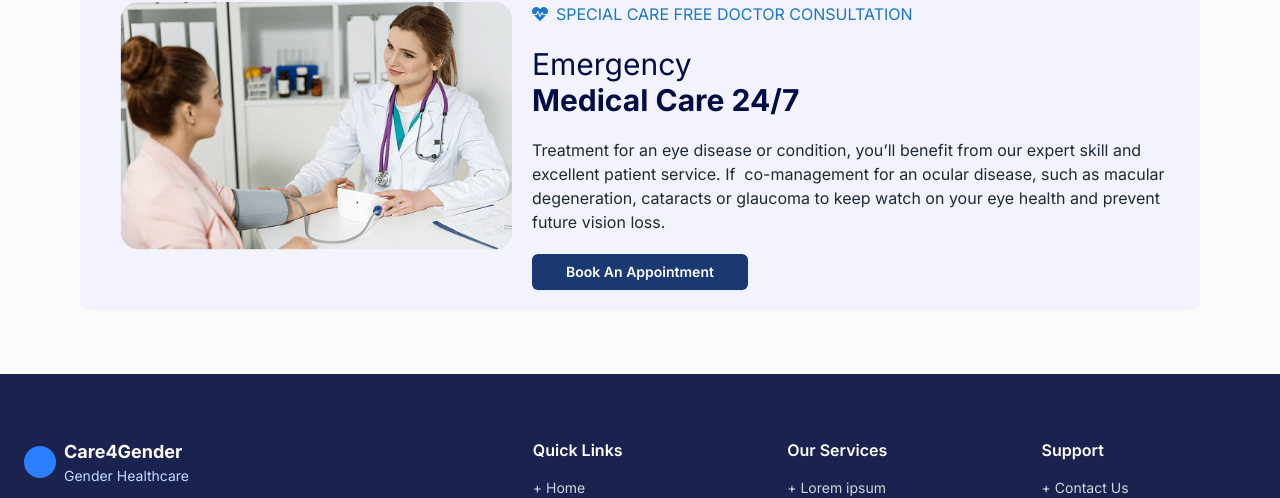
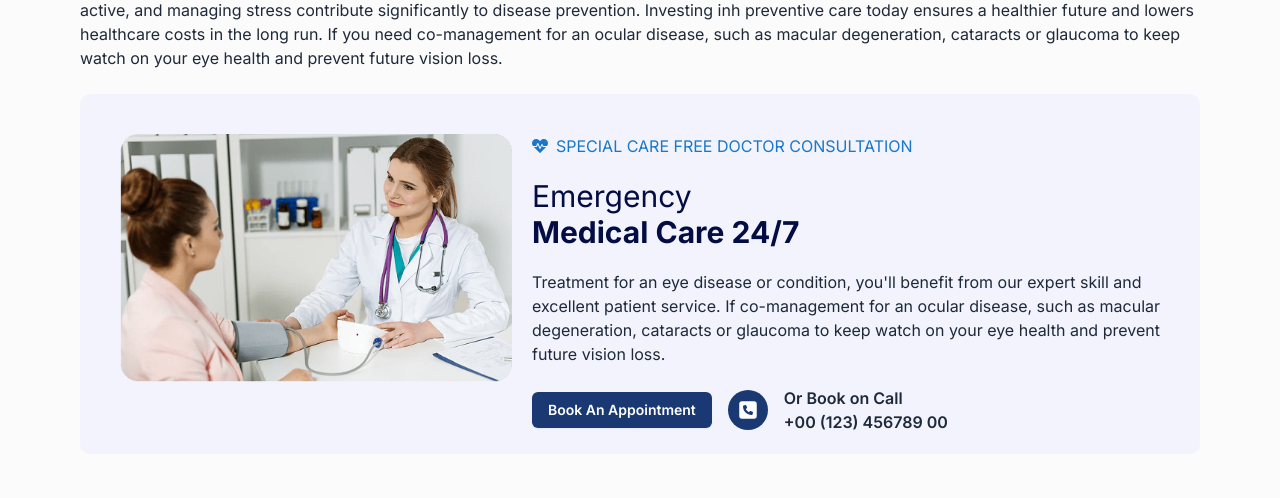
Before and after one commit to FIVE-AE-SIEU-NHAN/GenderHealthcareFE, a React (Vite) app: page /servicedetail in a window 1280 px wide. Shown: the part 2118-2616 px from the top of the page. Built offline with nearby package versions, Linux system fonts and the light colour scheme.

Commit message:
Update ServiceDetail.tsx

```diff
--- a/src/Application/ServiceDetail.tsx
+++ b/src/Application/ServiceDetail.tsx
@@ -4,6 +4,7 @@ import { Button } from "@/components/ui/button";
 
 import { IoMdCheckmarkCircleOutline } from "react-icons/io";
 import { FaHeartbeat } from "react-icons/fa";
+import { FaSquarePhone } from "react-icons/fa6";
 
 const ServiceDetail: React.FC = () => {
   return (
@@ -29,7 +30,7 @@ const ServiceDetail: React.FC = () => {
         </h1>
 
         <div>
-          <img src='/images/ab2.webp' alt='Service' className='rounded w-full' />
+          <img src='/images/imgService.png' alt='Service' className='rounded-3xl w-full' />
         </div>
 
         <div className='text-sm text-gray-700 leading-relaxed space-y-4'>
@@ -46,7 +47,7 @@ const ServiceDetail: React.FC = () => {
               <img
                 src="/images/ab1.webp"
                 alt="Service detail"
-                className='rounded w-full h-full object-cover'
+                className='rounded-3xl w-full h-full object-cover'
               />
             </div>
             <div className='w-2/5 space-y-3'>
@@ -110,14 +111,23 @@ const ServiceDetail: React.FC = () => {
                      Medical Care 24/7
                 </div>
                 <p className='my-5'>
-                    Treatment for an eye disease or condition, you’ll benefit from our expert skill
-                    and excellent patient service. If  co-management for an ocular disease, such as
+                    Treatment for an eye disease or condition, you'll benefit from our expert skill
+                    and excellent patient service. If  co-management for an ocular disease, such as
                     macular degeneration, cataracts or glaucoma to keep watch on your eye health
                     and prevent future vision loss.
                 </p>
-                <Button type="submit" className="w-1/3 bg-[#1A3973] text-white font-semibold rounded-sm">
-                    Book An Appointment
-                </Button>
+                <div className="flex items-center gap-4">
+                    <Button type="submit" className="bg-[#1A3973] text-white font-semibold rounded-sm">
+                        Book An Appointment
+                    </Button>
+                    <div className="h-10 w-10 rounded-full bg-[#1A3973] flex items-center justify-center">
+                        <FaSquarePhone className="text-white text-xl" />
+                    </div>
+                    <div className="flex flex-col">
+                        <div className='font-semibold'>Or Book on Call</div>
+                        <div className="font-semibold">+00 (123) 456789 00</div>
+                    </div>
+                </div>
             </div>
         </div>
 
```
